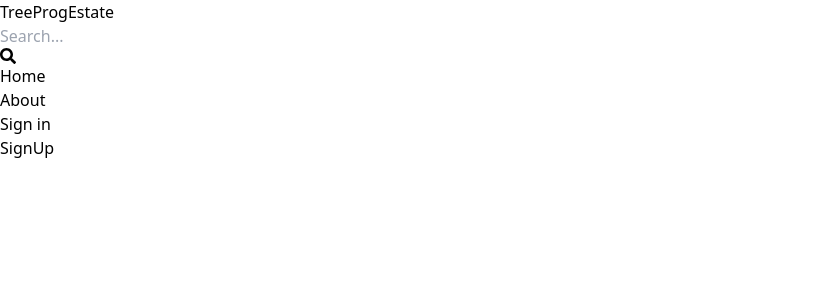
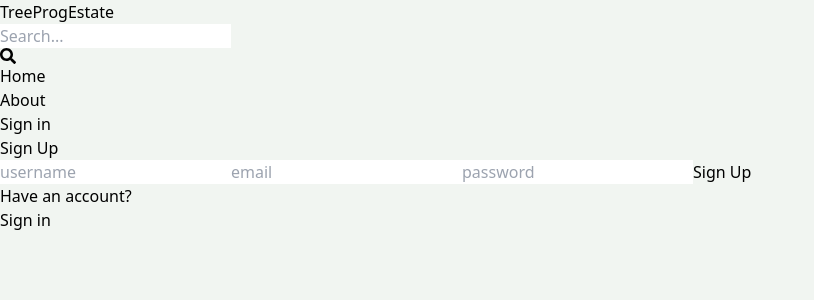
Before and after one commit to A-karkaih/Pfe-real-estate, a React (Vite) app in the folder frontend/: page /sign-up in a window 1280 px wide. Shown: the top 300 px of the page, without its empty margins (0-814 px from the left). Built offline with nearby package versions, Linux system fonts and the light colour scheme.

Commit message:
complete sign up page ui

```diff
--- a/frontend/src/index.css
+++ b/frontend/src/index.css
@@ -1,3 +1,7 @@
 @tailwind base;
 @tailwind components;
 @tailwind utilities;
+
+body {
+    background-color: rgb(241, 245, 241);
+}
--- a/frontend/src/pages/SignUp.jsx
+++ b/frontend/src/pages/SignUp.jsx
@@ -1,9 +1,43 @@
-
-
+import { Link } from "react-router-dom";
 const SignUp = () => {
   return (
-    <div>SignUp</div>
-  )
-}
+    <div className="p-3 max-w-lg mx-auto">
+      <h1 className="text-3xl text-center font-semibold my-7"> Sign Up </h1>
+      <form className="flex flex-col gap-4">
+        <input
+          type="text"
+          placeholder="username"
+          className="border p-3 rounded-lg"
+          id="username"
+        />
+        <input
+          type="text"
+          placeholder="email"
+          className="border p-3 rounded-lg"
+          id="email"
+        />
+        <input
+          type="password"
+          placeholder="password"
+          className="border p-3 rounded-lg"
+          id="password"
+        />
+        <button
+          className="bg-slate-700
+         text-white p-3 rounded-lg
+         uppercase hover:opacity-95 disabled:opacity-80"
+        >
+          Sign Up
+        </button>
+      </form>
+      <div className="flex gap-2 mt-5">
+        <p>Have an account?</p>
+        <Link to="/sign-in">
+          <span className="text-blue-700">Sign in</span>{" "}
+        </Link>
+      </div>
+    </div>
+  );
+};
 
-export default SignUp
+export default SignUp;
```
Also changed, not shown: 1 other file (tests, documents, lock files or other folders).
